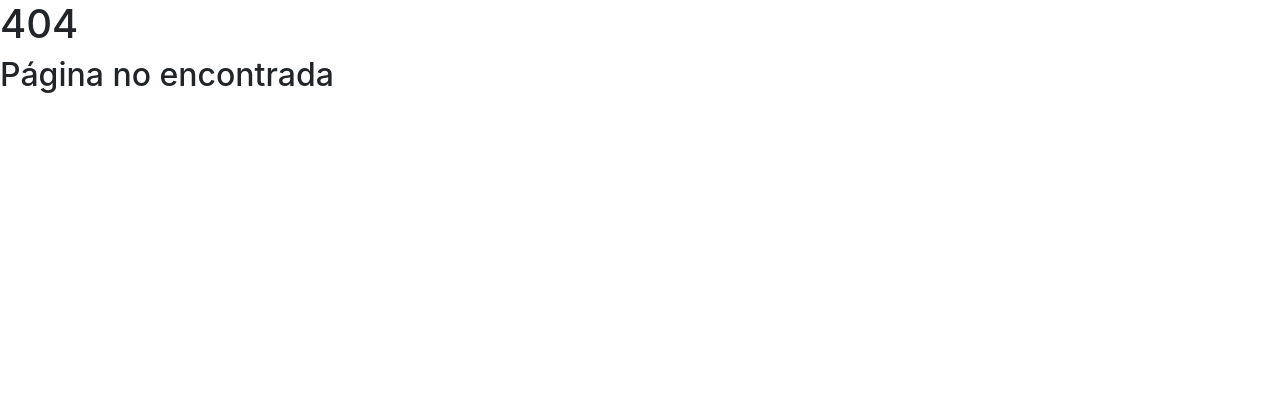
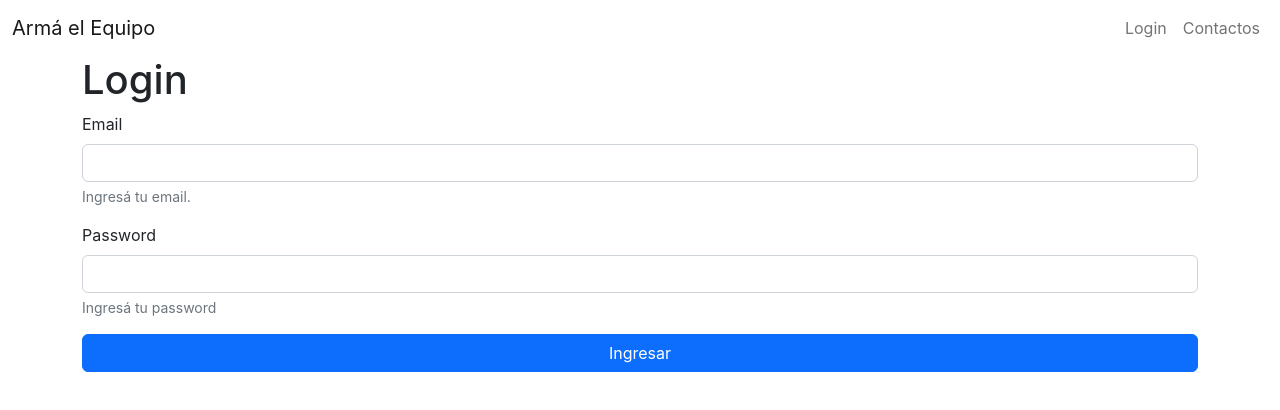
Before and after one commit to gmarino86/tp2-apphib, a React (Create React App) app in the folder front/: page /login in a window 1280 px wide. Before the commit this address had no page. Shown: the top 410 px of the page. Built offline with nearby package versions, Linux system fonts and the light colour scheme.

Commit message:
Pantalla de login

```diff
--- a/front/src/App.js
+++ b/front/src/App.js
@@ -3,6 +3,7 @@ import { BrowserRouter, Routes, Route } from 'react-router-dom';
 import Eventos from './components/Eventos/Eventos';
 import EventoView from './pages/EventoView';
 import FormEventoNuevo from './pages/FormEventoNuevo';
+import FormLogin from './pages/FormLogin';
 import PageNotFound from './pages/404';
 import './App.css';
 
@@ -13,6 +14,7 @@ function App() {
         <Route path="/" element={<Eventos />} />
         <Route path="/evento/:id" element={<EventoView />} />
         <Route path="/evento/crear" element={<FormEventoNuevo />} />
+        <Route path="/login" element={<FormLogin />} />
         <Route path="*" element={<PageNotFound />} />
       </Routes>
     </BrowserRouter>
--- a/front/src/components/Eventos/Eventos.jsx
+++ b/front/src/components/Eventos/Eventos.jsx
@@ -2,6 +2,7 @@ import EventosList from "./EventosList";
 import { useState, useEffect } from "react";
 import * as EventosServices from "../../services/eventos.services";
 import { Link } from "react-router-dom";
+import NavbarPage from "../../pages/Navbar.page";
 
 function Evento() {
   const [eventos, setEventos] = useState([
@@ -27,20 +28,7 @@ function Evento() {
 
   return (
     <div>
-      <nav className="navbar navbar-expand-lg">
-        <div className="container-fluid">
-          <Link className="navbar-brand" to="/">
-            Armá el Equipo
-          </Link>
-          <ul className="navbar-nav">
-            <li className="nav-item">
-              <Link className="nav-link " aria-current="page" to="/">
-                Contactos
-              </Link>
-            </li>
-          </ul>
-        </div>
-      </nav>
+      <NavbarPage></NavbarPage>
       <div className="container">
         <h1>Eventos</h1>
         <ul>
--- a/front/src/pages/FormEventoNuevo.jsx
+++ b/front/src/pages/FormEventoNuevo.jsx
@@ -79,8 +79,8 @@ function FormEventoNuevo(){
     return (
         <div>
             <NavbarPage></NavbarPage>
-            <h1>Evento nuevo</h1>
             <div className="container">
+                <h1>Evento nuevo</h1>
                 <form onSubmit={handleSubmit}>
                     <div className="mb-3">
                         <label htmlFor="titulo" className="form-label">Título</label>
--- /dev/null
+++ b/front/src/pages/FormLogin.jsx
@@ -0,0 +1,61 @@
+import { useState } from "react";
+import { useNavigate } from 'react-router-dom';
+import * as UserService from '../services/user.services';
+import NavbarPage from './Navbar.page';
+
+function FormLogin(){
+
+    let navigate = useNavigate();
+
+    const [mail, setMail] = useState("")
+    const [pass, setPass] = useState("")
+
+    function handleMail(e){
+        setMail(e.target.value);
+    }
+    function handlePass(e){
+        setPass(e.target.value);
+    }
+
+    function handleSubmit(e){
+        e.preventDefault();
+        const userLogin = {
+            mail: mail,
+            pass: pass,
+        }
+        UserService.login(userLogin)
+        .then(response => {
+            console.log('%cFormLogin.jsx line:28 response', 'color: #007acc;', response);
+            navigate('/', { replace: true });
+        })
+        .catch(error => {
+            console.log(error);
+        })
+    }
+
+    return (
+        <div>
+            <NavbarPage></NavbarPage>
+            <div className="container">
+            <h1>Login</h1>
+                <form onSubmit={handleSubmit}>
+                    <div className="mb-3">
+                        <label htmlFor="mail" className="form-label">Email</label>
+                        <input type="email" value={mail} onChange={handleMail} name="mail" className="form-control" id="mail" aria-describedby="mailHelp" />
+                        <div id="mailHelp" className="form-text">Ingresá tu email.</div>
+                    </div>
+                    <div className="mb-3">
+                        <label htmlFor="pass" className="form-label">Password</label>
+                        <input type="password" value={pass} onChange={handlePass} name="pass" className="form-control" id="pass" aria-describedby="passHelp" />
+                        <div id="passHelp" className="form-text">Ingresá tu password</div>
+                    </div>
+                    <div className="d-grid gap-2">
+                        <button className="btn btn-primary" type="submit">Ingresar</button>
+                    </div>
+                </form>
+            </div>
+        </div>
+    );
+}
+
+export default FormLogin;
--- a/front/src/pages/Navbar.page.jsx
+++ b/front/src/pages/Navbar.page.jsx
@@ -1,25 +1,26 @@
 import { Link } from "react-router-dom";
 
 function Navbar() {
-
-
   return (
-    <div>
+    <>
       <nav className="navbar navbar-expand-lg">
         <div className="container-fluid">
           <Link className="navbar-brand" to="/">
             Armá el Equipo
           </Link>
           <ul className="navbar-nav">
-            <li className="nav-item">
-              <Link className="nav-link " aria-current="page" to="/">
+            <li className="nav-item d-flex">
+              <Link className="nav-link px-2" aria-current="page" to="/login">
+                Login
+              </Link>
+              <Link className="nav-link px-2" aria-current="page" to="/">
                 Contactos
               </Link>
             </li>
           </ul>
         </div>
       </nav>
-    </div>
+    </>
   );
 }
 export default Navbar;
--- a/front/src/services/user.services.js
+++ b/front/src/services/user.services.js
@@ -4,6 +4,23 @@ async function findByID(idJ) {
     return fetch(`${URL_API}/api/user/${idJ}`)
         .then(response => response.json())
 }
+
+async function login({mail, pass}) {
+    return fetch(`${URL_API}/api/user/login`, {
+        method: 'POST',
+        headers: {
+            'Content-Type': 'application/json'
+        },
+        body: JSON.stringify({
+            mail: mail,
+            pass: pass
+        })
+    })
+    .then(response => response.json())
+}
+
+
 export {
-    findByID
+    findByID,
+    login
 }
```
Also changed, not shown: 1 other file (tests, documents, lock files or other folders).
